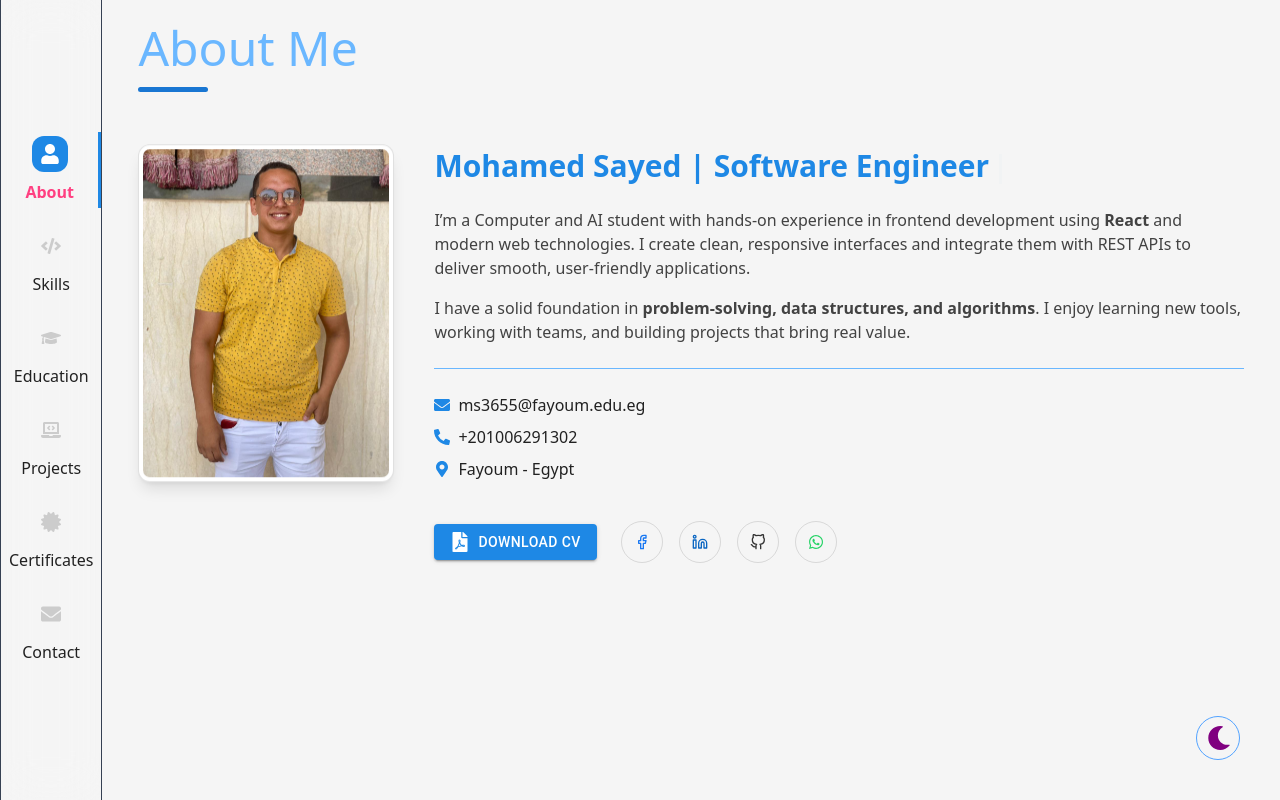
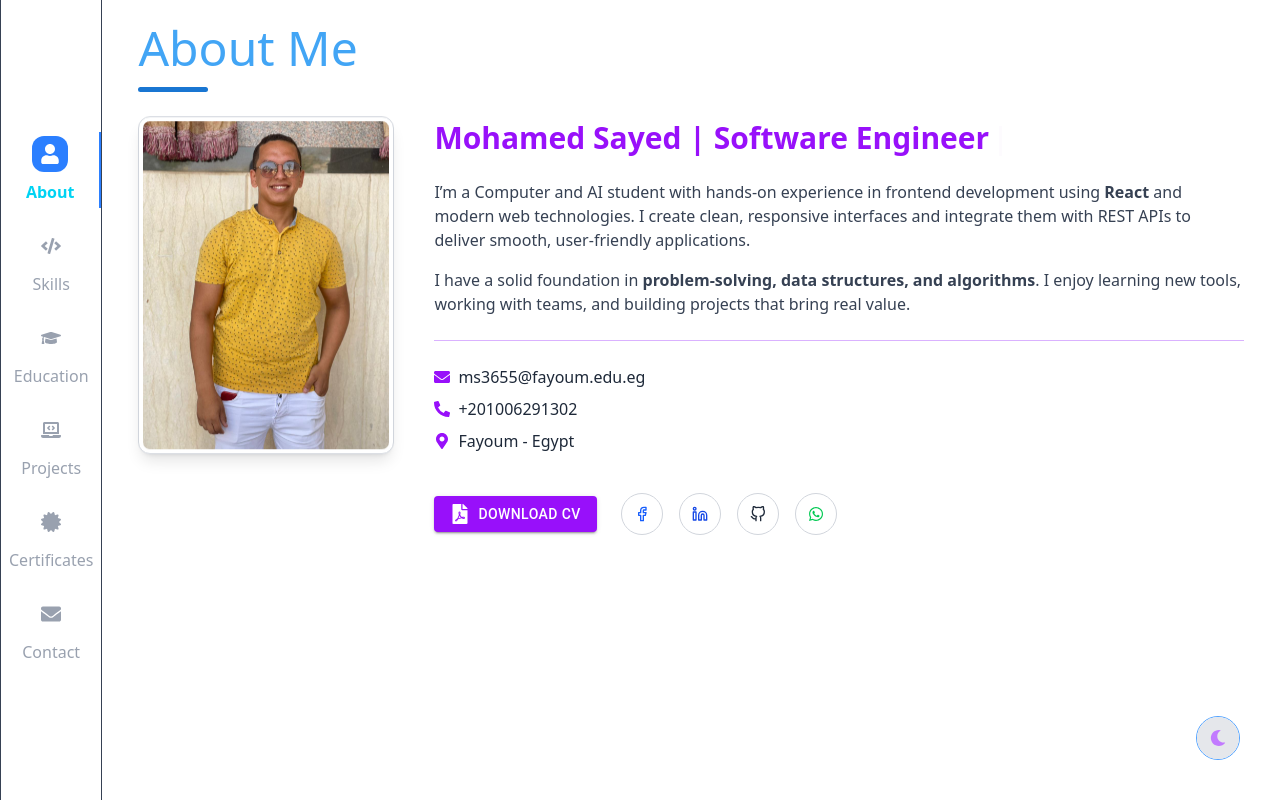
Before and after one commit to Mohamedsayed101/React-profile-v1, a React (Vite) app: page /about in a window 1280 px wide. Built offline with nearby package versions, Linux system fonts and the light colour scheme.

Commit message:
finished v3.0 that include add dark mode and adding emailJs Libaray that allow me to reseved form content on my email

```diff
--- a/package.json
+++ b/package.json
@@ -16,6 +16,7 @@
     "@mui/material": "^7.3.2",
     "@tailwindcss/vite": "^4.1.13",
     "aos": "^2.3.4",
+    "emailjs-com": "^3.2.0",
     "react": "^19.1.1",
     "react-dom": "^19.1.1",
     "react-hook-form": "^7.63.0",
--- a/src/App.jsx
+++ b/src/App.jsx
@@ -29,7 +29,7 @@ function App() {
   }, []);
 
   return (
-    <Routes>
+    <Routes >
       {/* Parent Layout */}
       <Route element={<MainLayout />}>
         <Route index element={<Navigate to="/about" replace />} />
--- a/src/Components/DarkMode/DarkMode.jsx
+++ b/src/Components/DarkMode/DarkMode.jsx
@@ -1,30 +1,31 @@
-import { IconButton, Tooltip } from "@mui/material";
-import { useColorScheme } from "@mui/material/styles";
+import { useEffect, useState } from "react";
 import { FaSun, FaMoon } from "react-icons/fa";
 
-export default function DarkMode() {
-  const { mode, setMode } = useColorScheme();
+export default function DarkModeToggle() {
+  const [darkMode, setDarkMode] = useState(
+    localStorage.getItem("theme") === "dark"
+  );
 
-  if (!mode) {
-    return null;
-  }
-
-  const toggleMode = () => {
-    setMode(mode === "light" ? "dark" : "light");
-  };
+  useEffect(() => {
+    if (darkMode) {
+      document.documentElement.classList.add("dark");
+      localStorage.setItem("theme", "dark");
+    } else {
+      document.documentElement.classList.remove("dark");
+      localStorage.setItem("theme", "light");
+    }
+  }, [darkMode]);
 
   return (
-    <Tooltip title={`Switch to ${mode === "light" ? "Dark" : "Light"} mode`}>
-      <IconButton
-        onClick={toggleMode}
-        color="inherit"
-        sx={{
-          ml: 1,
-          color:"purple"
-        }}
-      >
-        {mode === "light" ? <FaSun /> : <FaMoon />}
-      </IconButton>
-    </Tooltip>
+    <button
+      onClick={() => setDarkMode(!darkMode)}
+      className=" rounded-full w-full h-full bg-gray-200 dark:bg-gray-800 transition-colors flex justify-center items-center "
+    >
+      {darkMode ? (
+        <FaSun className="text-yellow-400" />
+      ) : (
+        <FaMoon className="text-purple-400" />
+      )}
+    </button>
   );
 }
--- a/src/Components/Sidebar/Sidebar.jsx
+++ b/src/Components/Sidebar/Sidebar.jsx
@@ -6,10 +6,10 @@ import {
   FaCode,
   FaCertificate,
   FaEnvelope,
+  FaBars,
+  FaTimes,
 } from "react-icons/fa";
 import { NavLink } from "react-router-dom";
-import { FaBars, FaTimes } from "react-icons/fa";
-import { useTheme } from "@mui/material/styles";
 
 const links = [
   { id: 1, title: "About", to: "/about", icon: <FaUser /> },
@@ -22,13 +22,20 @@ const links = [
 
 export default function Sidebar() {
   const [open, setOpen] = useState(false);
-  const theme = useTheme();
+
   return (
     <>
+      {/* Overlay for mobile */}
+      {open && (
+        <div
+          className="fixed inset-0 bg-black/50 z-[100] sm:hidden"
+          onClick={() => setOpen(false)}
+        />
+      )}
+
       {/* Toggle Button */}
       <button
-        style={{ backgroundColor: theme.palette.primary.dark }}
-        className="sm:hidden fixed top-4 right-4 z-150 p-2 text-white rounded-md"
+        className="sm:hidden fixed top-4 right-4 z-[150] p-2 text-white rounded-md"
         onClick={() => setOpen(!open)}
       >
         {open ? <FaTimes /> : <FaBars />}
@@ -37,45 +44,34 @@ export default function Sidebar() {
       {/* Sidebar */}
      <aside
   className={`
-          pos
-          fixed top-0 right-0 max-h-screen h-screen
+    sm:sticky sm:top-0 sm:h-screen
     flex flex-col
+    justify-center
     border-l border-gray-700
     transform transition-transform duration-300
     ${open ? "translate-x-0" : "translate-x-full"}
-          sm:static sm:translate-x-0 sm:h-auto sm:border-r
+    sm:translate-x-0 sm:border-r
+    bg-white dark:bg-black
+    z-[120]
   `}
 >
-        <nav className="w-full flex flex-col justify-center items-center h-full gap-4 mt-10 sm:mt-0">
+  <nav className="w-full flex flex-col justify-center items-center gap-4 mt-10 sm:mt-0">
     {links.map((ele) => (
       <NavLink
         key={ele.id}
         to={ele.to}
         onClick={() => setOpen(false)}
         className={({ isActive }) =>
-                `flex flex-col items-center justify-center w-full gap-2 relative px-2 py-1 transition-all ${
-                  isActive ? "font-bold" : ""
-                }`
-              }
-              style={({ isActive }) =>
-                isActive
-                  ? {
-                      color: theme.palette.secondary.light,
-                      borderRight: `3px solid ${theme.palette.primary.main}`,
-                    }
-                  : {}
+          `flex flex-col items-center justify-center w-full gap-2 relative px-2 py-1 transition-all
+           ${isActive ? "font-bold text-cyan-400 border-r-2 border-blue-500" : "text-gray-400"}`
         }
       >
         {({ isActive }) => (
           <>
             <span
-                    className="text-xl p-2 rounded-xl"
-                    style={{
-                      backgroundColor: isActive
-                        ? theme.palette.primary.main
-                        : "transparent",
-                      color: isActive ? "#fff" : "#ccc",
-                    }}
+              className={`text-xl p-2 rounded-xl ${
+                isActive ? "bg-blue-500 text-white" : "text-gray-400"
+              }`}
             >
               {ele.icon}
             </span>
@@ -86,6 +82,7 @@ export default function Sidebar() {
     ))}
   </nav>
 </aside>
+
     </>
   );
 }
--- a/src/Layout/MainLayout.jsx
+++ b/src/Layout/MainLayout.jsx
@@ -8,19 +8,16 @@ export default function MainLayout() {
     <Box
       sx={{
         display: "flex",
-        bgcolor: "background.default",
-        color: "text.primary",
         minHeight: "100vh",
       }}
     >
       <Sidebar />
       <Box
         component="main"
-        className="flex-grow p-6 relative"
-        sx={{ bgcolor: "background.default", color: "text.primary" }}
+        className="flex-grow p-6 relative dark:bg-black"
       >
         <Outlet />
-        <div className="absolute right-10 bottom-10 border-blue-400 border-1 border-solid flex justify-end items-center  rounded-full w-11 h-11">
+        <div className="absolute right-10 bottom-10 border-blue-400 border-1 border-solid  rounded-full w-11 h-11">
           <DarkMode />
         </div>
       </Box>
--- a/src/Pages/About/About.jsx
+++ b/src/Pages/About/About.jsx
@@ -10,38 +10,35 @@ import { FiFacebook, FiGithub, FiLinkedin } from "react-icons/fi";
 
 import Button from "@mui/material/Button";
 import HeadingPage from "../../Components/HeadingPage/HeadingPage";
-import { useTheme } from "@mui/material/styles";
 
 export default function About() {
-  const theme = useTheme();
-
   const socialMedia = [
     {
       id: 1,
       title: "Facebook",
       icon: <FiFacebook />,
-      color: "#1877F2",
+      color: "text-blue-600",
       link: "https://www.facebook.com/profile.php?id=61568711669833&mibextid=rS40aB7S9Ucbxw6v",
     },
     {
       id: 2,
       title: "LinkedIn",
       icon: <FiLinkedin />,
-      color: "#0A66C2",
+      color: "text-blue-700",
       link: "https://www.linkedin.com/in/mohamed-sayed-439a54347/",
     },
     {
       id: 3,
       title: "GitHub",
       icon: <FiGithub />,
-      color: "#333",
+      color: "text-gray-800 dark:text-gray-200",
       link: "https://github.com/Mohamedsayed101",
     },
     {
       id: 4,
       title: "Whatsapp",
       icon: <FaWhatsapp />,
-      color: "#25D366",
+      color: "text-green-500",
       link: "https://wa.me/201006291302",
     },
   ];
@@ -49,23 +46,23 @@ export default function About() {
   const contactInfo = [
     {
       id: 1,
-      icon: <FaEnvelope style={{ color: theme.palette.primary.main }} />,
+      icon: <FaEnvelope className="text-purple-600 dark:text-purple-400" />,
       text: "ms3655@fayoum.edu.eg",
     },
     {
       id: 2,
-      icon: <FaPhoneAlt style={{ color: theme.palette.primary.main }} />,
+      icon: <FaPhoneAlt className="text-purple-600 dark:text-purple-400" />,
       text: "+201006291302",
     },
     {
       id: 3,
-      icon: <FaMapMarkerAlt style={{ color: theme.palette.primary.main }} />,
+      icon: <FaMapMarkerAlt className="text-purple-600 dark:text-purple-400" />,
       text: "Fayoum - Egypt",
     },
   ];
 
   return (
-    <div className="px-3 flex flex-col gap-19">
+    <div className="px-3 flex flex-col gap-12 ">
       <HeadingPage title="About Me" />
 
       {/* Content Section */}
@@ -76,19 +73,12 @@ export default function About() {
           loading="lazy"
           src="/Images/Me-1.jpg"
           alt="Profile"
-          className="w-64 max-w-xs sm:max-w-sm md:max-w-md h-auto rounded-xl border p-1 shadow-lg animate-updown mx-auto lg:mx-0"
-          style={{
-            borderColor: theme.palette.divider,
-            backgroundColor: theme.palette.background.paper,
-          }}
+          className="w-64 max-w-xs sm:max-w-sm md:max-w-md h-auto rounded-xl border border-gray-300 dark:border-gray-700 p-1 shadow-lg animate-updown mx-auto lg:mx-0 bg-white dark:bg-gray-800"
         />
 
         {/* Info Section */}
         <div className="flex flex-col gap-6 lg:flex-1" data-aos="fade-left">
-          <h2
-            className="text-2xl sm:text-3xl font-semibold text-center lg:text-left"
-            style={{ color: theme.palette.primary.main }}
-          >
+          <h2 className="text-2xl sm:text-3xl font-semibold text-center lg:text-left text-purple-600 dark:text-purple-400">
             Mohamed Sayed |{" "}
             <span>
               <Typewriter
@@ -108,10 +98,7 @@ export default function About() {
           </h2>
 
           {/* Bio */}
-          <div
-            className="flex flex-col gap-4 text-center lg:text-left"
-            style={{ color: theme.palette.text.secondary }}
-          >
+          <div className="flex flex-col gap-4 text-center lg:text-left text-gray-700 dark:text-gray-300">
             <p>
               I’m a Computer and AI student with hands-on experience in frontend
               development using <strong>React</strong> and modern web
@@ -126,18 +113,14 @@ export default function About() {
             </p>
           </div>
 
-          <hr
-            className="border-t"
-            style={{ borderColor: theme.palette.primary.light }}
-          />
+          <hr className="border-t border-purple-300 dark:border-purple-700" />
 
           {/* Contact Info */}
           <div className="flex flex-col gap-2 text-center lg:text-left">
             {contactInfo.map((item) => (
               <div
                 key={item.id}
-                className="flex items-center justify-center lg:justify-start gap-2"
-                style={{ color: theme.palette.text.primary }}
+                className="flex items-center justify-center lg:justify-start gap-2 text-gray-800 dark:text-gray-100"
               >
                 {item.icon}
                 <p>{item.text}</p>
@@ -152,8 +135,7 @@ export default function About() {
               download
               href="/Mohamed_Sayed_Frontend.pdf"
               target="_blank"
-              className="flex items-center justify-center gap-2"
-              sx={{ backgroundColor: theme.palette.primary.main }}
+              className="!bg-purple-600 hover:!bg-purple-700 dark:!bg-purple-500 dark:hover:!bg-purple-600 text-white flex items-center justify-center gap-2"
             >
               <FaFilePdf className="text-xl" />
               <p>Download CV</p>
@@ -167,9 +149,8 @@ export default function About() {
                   className="flex flex-col items-center group relative"
                 >
                   <span
-                    className="absolute -top-7 opacity-0 group-hover:opacity-100
-                    text-sm font-medium transition"
-                    style={{ color: item.color }}
+                    className={`absolute -top-7 opacity-0 group-hover:opacity-100
+                    text-sm font-medium transition ${item.color}`}
                   >
                     {item.title}
                   </span>
@@ -178,11 +159,7 @@ export default function About() {
                     href={item.link}
                     target="_blank"
                     rel="noopener noreferrer"
-                    className="p-3 rounded-full border transition transform hover:scale-110"
-                    style={{
-                      borderColor: theme.palette.divider,
-                      color: item.color,
-                    }}
+                    className={`p-3 rounded-full border border-gray-300 dark:border-gray-700 transition transform hover:scale-110 ${item.color}`}
                   >
                     {item.icon}
                   </a>
--- a/src/Pages/NotFound/NotFound.jsx
+++ b/src/Pages/NotFound/NotFound.jsx
@@ -3,7 +3,7 @@ import { Link } from "react-router-dom";
 export default function NotFound() {
   return (
     <>
-      <div className="w-full h-screen flex items-center justify-center">
+      <div className="w-full h-screen flex items-center justify-center ">
         <div className=" w-1/4 h-1/4 flex flex-col items-center justify-center gap-4 bg-blue-400 rounded-2xl">
           <h3 className="text-2xl text-white font-medium">This Page Isn't Found</h3>
           <Link to="/about">
--- a/src/index.css
+++ b/src/index.css
@@ -1,9 +1,8 @@
 /* App.css */
 
 @import "tailwindcss";
-@tailwind base;
-@tailwind components;
-@tailwind utilities;
+
+@custom-variant dark (&:where(.dark, .dark *));
 
 
 .header-line::after {
@@ -23,15 +22,24 @@
 
 .animate-updown {
   animation: updown 3s ease-in-out infinite;
+  -webkit-animation: updown 3s ease-in-out infinite;
 }
 
 @keyframes updown {
   0%, 100% {
     transform: translateY(0);
-  }
+    -webkit-transform: translateY(0);
+    -moz-transform: translateY(0);
+    -ms-transform: translateY(0);
+    -o-transform: translateY(0);
+}
   50% {
     transform: translateY(-15px);
-  }
+    -webkit-transform: translateY(-15px);
+    -moz-transform: translateY(-15px);
+    -ms-transform: translateY(-15px);
+    -o-transform: translateY(-15px);
+}
 }
 
 
--- a/src/main.jsx
+++ b/src/main.jsx
@@ -2,66 +2,12 @@ import React from "react";
 import ReactDOM from "react-dom/client";
 import App from "./App";
 import { BrowserRouter } from "react-router-dom";
-import {
-  CssVarsProvider,
-  experimental_extendTheme as extendTheme,
-} from "@mui/material/styles";
-
-const theme = extendTheme({
-  colorSchemes: {
-    light: {
-      palette: {
-        primary: {
-          main: "#1e88e5",   // أزرق حديث
-          light: "#6ab7ff",
-          dark: "#005cb2",
-        },
-        secondary: {
-          main: "#f50057",   // وردي جذاب
-          light: "#ff4081",
-          dark: "#c51162",
-        },
-        background: {
-          default: "#f5f5f5", // رمادي فاتح للخلفية
-          paper: "#ffffff",   // ورقة بيضاء
-        },
-        text: {
-          primary: "#212121",
-          secondary: "#424242",
-        },
-      },
-    },
-    dark: {
-      palette: {
-        primary: {
-          main: "#90caf9",   // أزرق فاتح للـ dark mode
-          light: "#e3f2fd",
-          dark: "#42a5f5",
-        },
-        secondary: {
-          main: "#f48fb1",   // وردي فاتح للـ dark
-          light: "#f8bbd0",
-          dark: "#c2185b",
-        },
-        background: {
-          default: "#121212", // أسود تقريبا
-          paper: "#1e1e1e",   // خلفية الورق للـ dark
-        },
-        text: {
-          primary: "#ffffff",
-          secondary: "#e0e0e0",
-        },
-      },
-    },
-  },
-});
+import "./index.css";
 
 ReactDOM.createRoot(document.getElementById("root")).render(
   <React.StrictMode>
     <BrowserRouter>
-      <CssVarsProvider theme={theme} defaultMode="system">
-        <App />
-      </CssVarsProvider>
+      <App />
     </BrowserRouter>
   </React.StrictMode>
 );
--- a/vite.config.js
+++ b/vite.config.js
@@ -4,5 +4,11 @@ import tailwindcss from "@tailwindcss/vite";
 
 // https://vite.dev/config/
 export default defineConfig({
-  plugins: [react(), tailwindcss()],
+  plugins: [react(), tailwindcss(
+    {
+      config: {
+        darkMode: "class", // نخلي التحكم بالـ class
+      },
+    }
+  )],
 });
```
Also changed, not shown: src/Pages/Contact/Contact.jsx (+62 -24 lines), 2 other files (tests, documents, lock files or other folders). Lines whose indentation alone changed are shown as unchanged.
